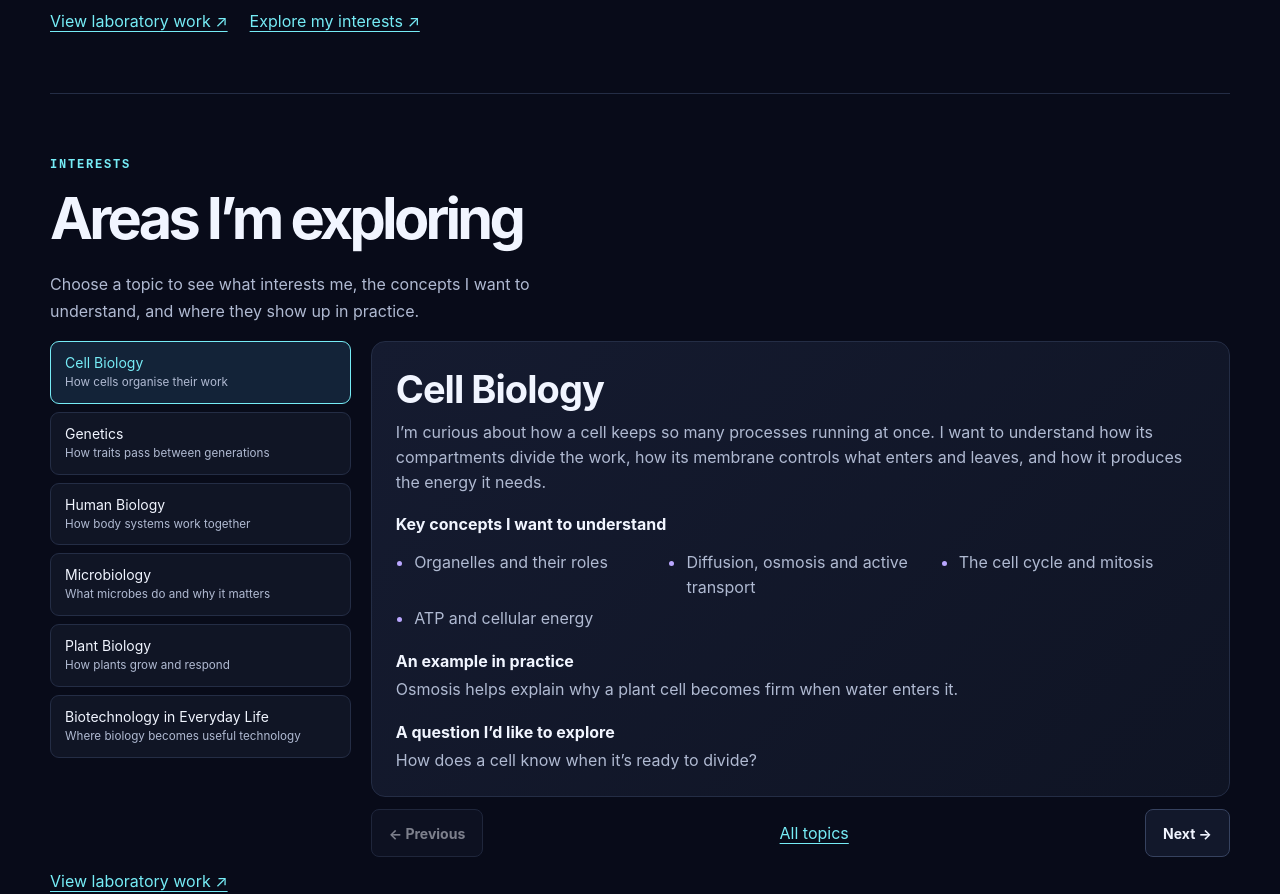
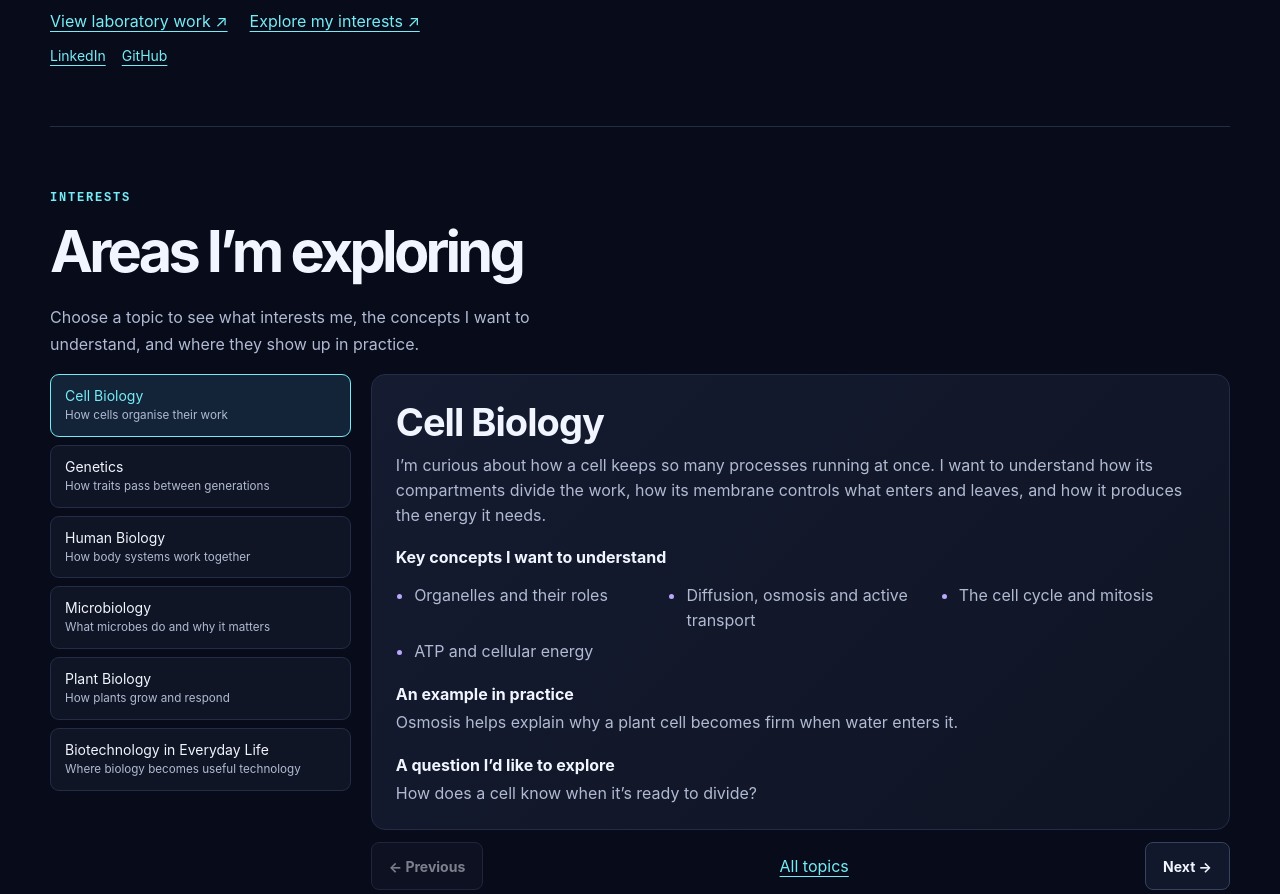
Before and after one commit to Rily77r/muskan-biotech-portfolio, a website: page index.html in a window 1280 px wide. Shown: the part 1349-2243 px from the top of the page. Drawn offline with Linux system fonts and the light colour scheme.

Commit message:
Add LinkedIn and GitHub links

```diff
--- a/app.js
+++ b/app.js
@@ -49,6 +49,18 @@ for (const [key, [label, href]] of Object.entries(resources)) {
     slot.replaceChildren(link(label, href));
     slot.hidden = false;
   }
+}
+
+const profiles = [
+  ["LinkedIn", publicUrl(data.profiles?.linkedin)],
+  ["GitHub", publicUrl(data.profiles?.github)]
+];
+
+for (const profileNav of document.querySelectorAll(".profile-links")) {
+  for (const [label, href] of profiles) {
+    if (href) profileNav.append(link(label, href));
+  }
+  profileNav.hidden = !profileNav.childElementCount;
 }
 
 const menu = select(".menu");
--- a/index.html
+++ b/index.html
@@ -46,6 +46,7 @@
         <p>As I build practical experience, I want to get comfortable with careful measurement, safe sample handling and clear lab notes. I’d also like to explore how tools such as DNA sequence comparison can help answer questions raised in the lab.</p>
       </div>
       <div class="section-links"><a href="#laboratory-research">View laboratory work ↗</a><a href="#interests">Explore my interests ↗</a></div>
+      <nav class="profile-links" aria-label="Professional links" hidden></nav>
     </div>
     <article class="panel">
       <h3>Academic profile</h3>
@@ -225,7 +226,7 @@
     </div>
   </section>
 </main>
-<footer class="wrap footer"><span>Muskan Choudhary · Biotechnology</span><a href="#home">Back to top ↑</a></footer>
+<footer class="wrap footer"><span>Muskan Choudhary · Biotechnology</span><nav class="profile-links" aria-label="Professional links" hidden></nav><a href="#home">Back to top ↑</a></footer>
 <button class="launcher js-chat" type="button" hidden><span class="butler-icon" aria-hidden="true">⋈</span> Ask Alfred</button>
 <dialog id="alfred" aria-labelledby="alfred-name">
   <header class="chat-head">
--- a/portfolio.js
+++ b/portfolio.js
@@ -5,6 +5,7 @@ window.portfolio = {
     dates: ""
   },
   skills: [],
+  profiles: { linkedin: "https://www.linkedin.com/in/muskan-7b3047430/", github: "https://github.com/Rily77r" },
   resume: "",
   coverLetter: ""
 };
--- a/style.css
+++ b/style.css
@@ -176,3 +176,7 @@ dialog::backdrop { background: #05071380; }
 .skills-goals { color: var(--muted); line-height: 1.6; padding-left: 1.25rem; }
 .skills-goals li + li { margin-top: .35rem; }
 .project-grid:has(> :only-child) { grid-template-columns: minmax(0, 1fr); }
+
+.profile-links { display: flex; width: auto; padding: 0; gap: 16px; flex-wrap: wrap; }
+.about .profile-links { margin-top: 16px; }
+.profile-links a { color: var(--cyan); text-decoration: underline; }
```
